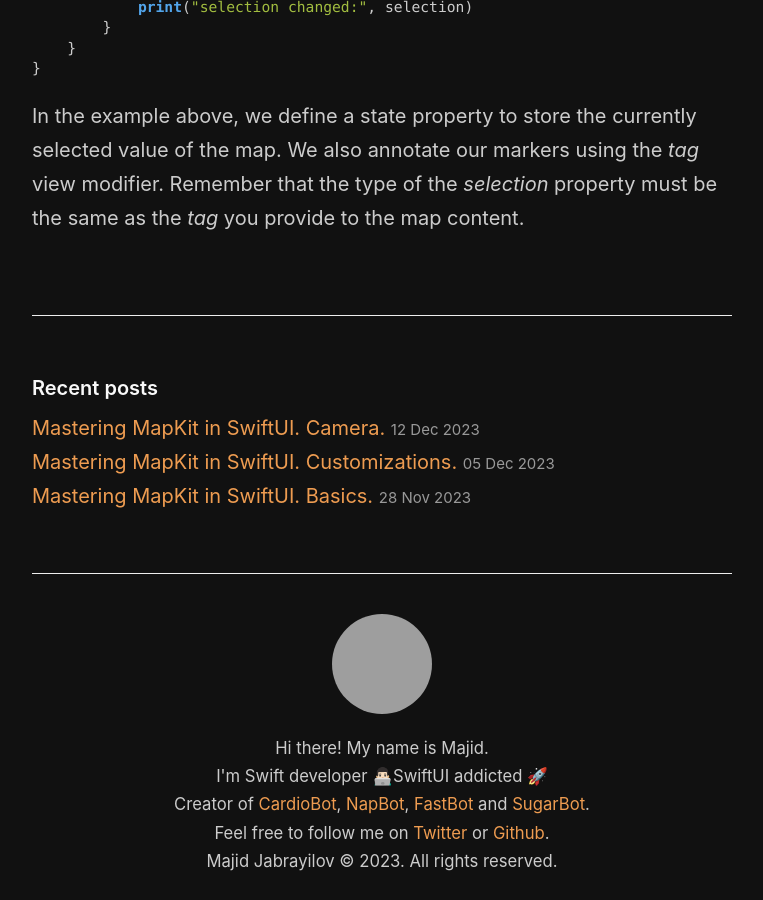
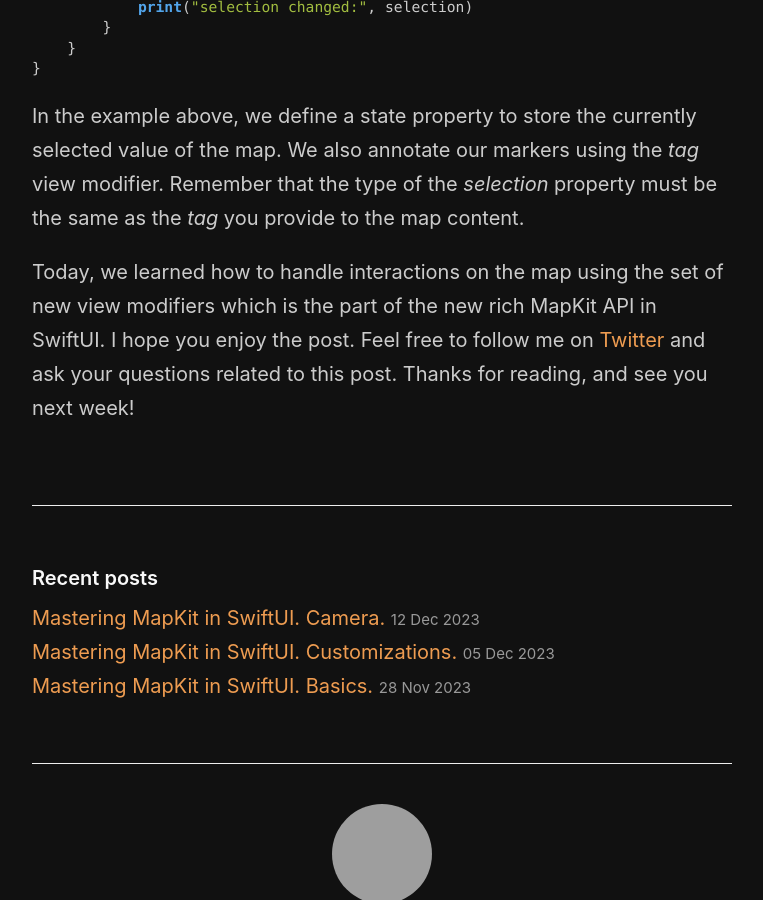
Before and after one commit to mecid/mecid.github.io, a Jekyll site: the page built from _posts/2023-12-19-mastering-mapkit-in-swiftui-interactions.md, in a window 1280 px wide and 900 px high, scrolled down 4181 px, cut to the strip 0-900 px from the top of the window. Shown: the whole strip, without its empty margins (258-1021 px from the left). Built offline with Jekyll 4.4.1, drawn with Linux system fonts in a browser that asks for light colours; grey boxes are pictures that could not be loaded.

Commit message:
conclusion added to the map interactions post

````diff
--- a/_posts/2023-12-19-mastering-mapkit-in-swiftui-interactions.md
+++ b/_posts/2023-12-19-mastering-mapkit-in-swiftui-interactions.md
@@ -148,3 +148,5 @@ struct ContentView: View {
 ```
 
 In the example above, we define a state property to store the currently selected value of the map. We also annotate our markers using the *tag* view modifier. Remember that the type of the *selection* property must be the same as the *tag* you provide to the map content.
+
+Today, we learned how to handle interactions on the map using the set of new view modifiers which is the part of the new rich MapKit API in SwiftUI. I hope you enjoy the post. Feel free to follow me on [Twitter](https://twitter.com/mecid) and ask your questions related to this post. Thanks for reading, and see you next week!
````
